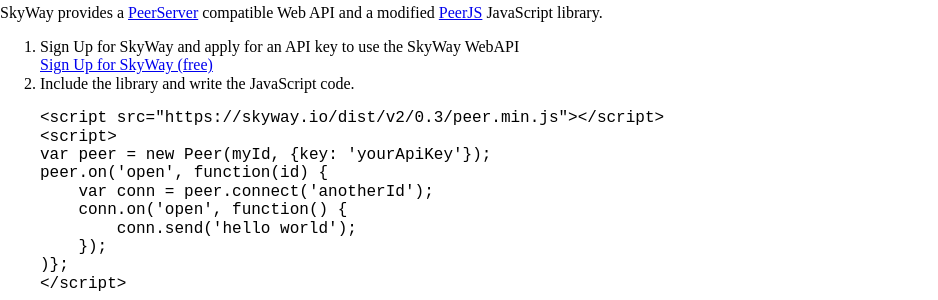
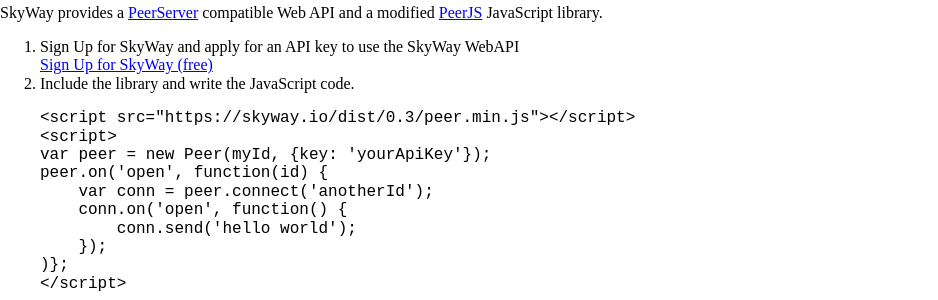
Before and after one commit to nttcom/skyway-old, a Jekyll site: the page built from en/index.html, in a window 1280 px wide and 900 px high, scrolled down 1072 px. Shown: the part 151-451 px from the top of the window, without its empty margins (0-938 px from the left). Built offline with Jekyll 4.4.1, drawn with Linux system fonts in a browser that asks for light colours; nearby versions of some CDN libraries; library files that are not in the unit come from our copies; comment, search, counter and statistics services are not loaded.

Commit message:
fix #148

```diff
--- a/en/index.html
+++ b/en/index.html
@@ -94,7 +94,7 @@
 
                         <div class="highlight">
 <pre><span class="nt">&lt;script </span><span class="na">src=</span><span
-        class="s">"https://skyway.io/dist/v2/0.3/peer.min.js"</span><span class="nt">&gt;&lt;/script&gt;</span>
+        class="s">"https://skyway.io/dist/0.3/peer.min.js"</span><span class="nt">&gt;&lt;/script&gt;</span>
 <span class="nt">&lt;script&gt;</span>
 <span class="kd">var</span> <span class="nx">peer</span> <span class="o">=</span> <span class="k">new</span> <span
             class="nx">Peer</span><span class="p">(</span><span class="nx">myId</span><span class="p">,</span> <span
```
